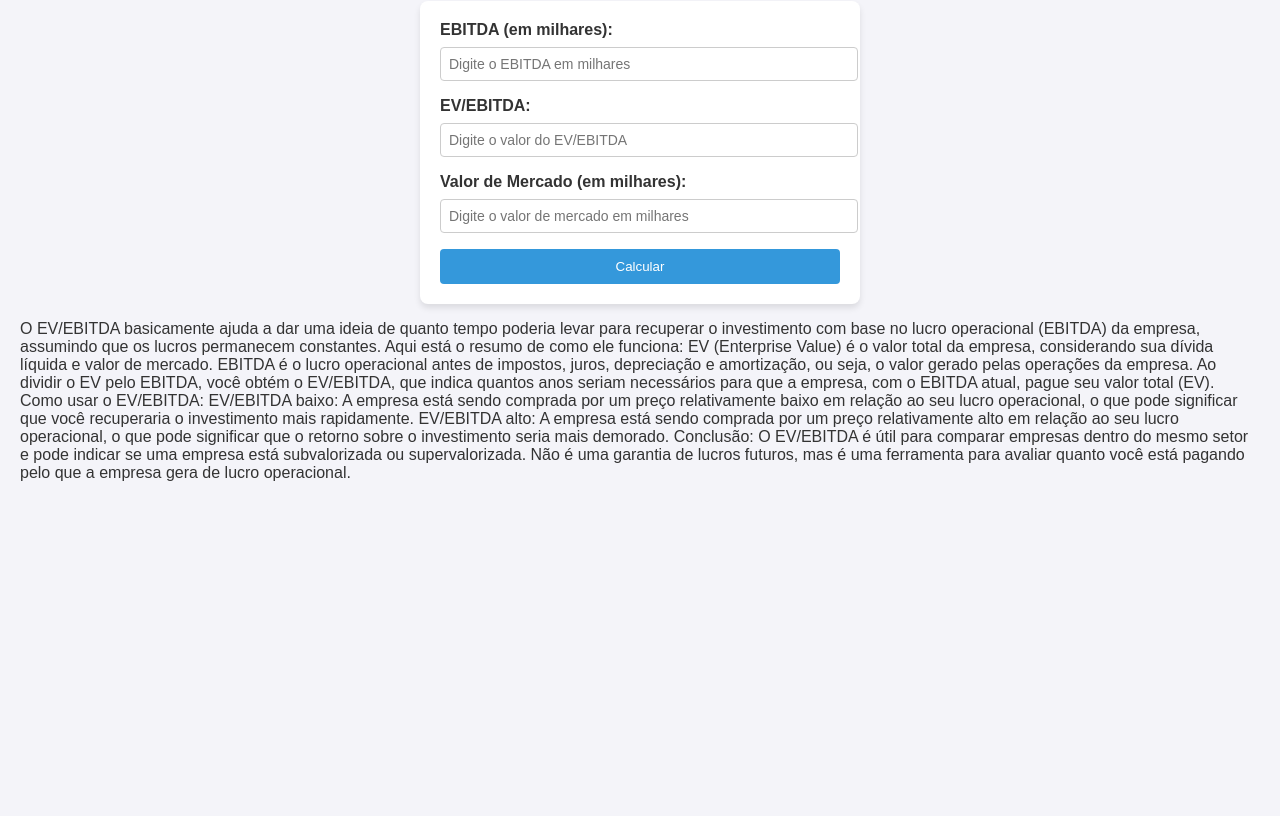
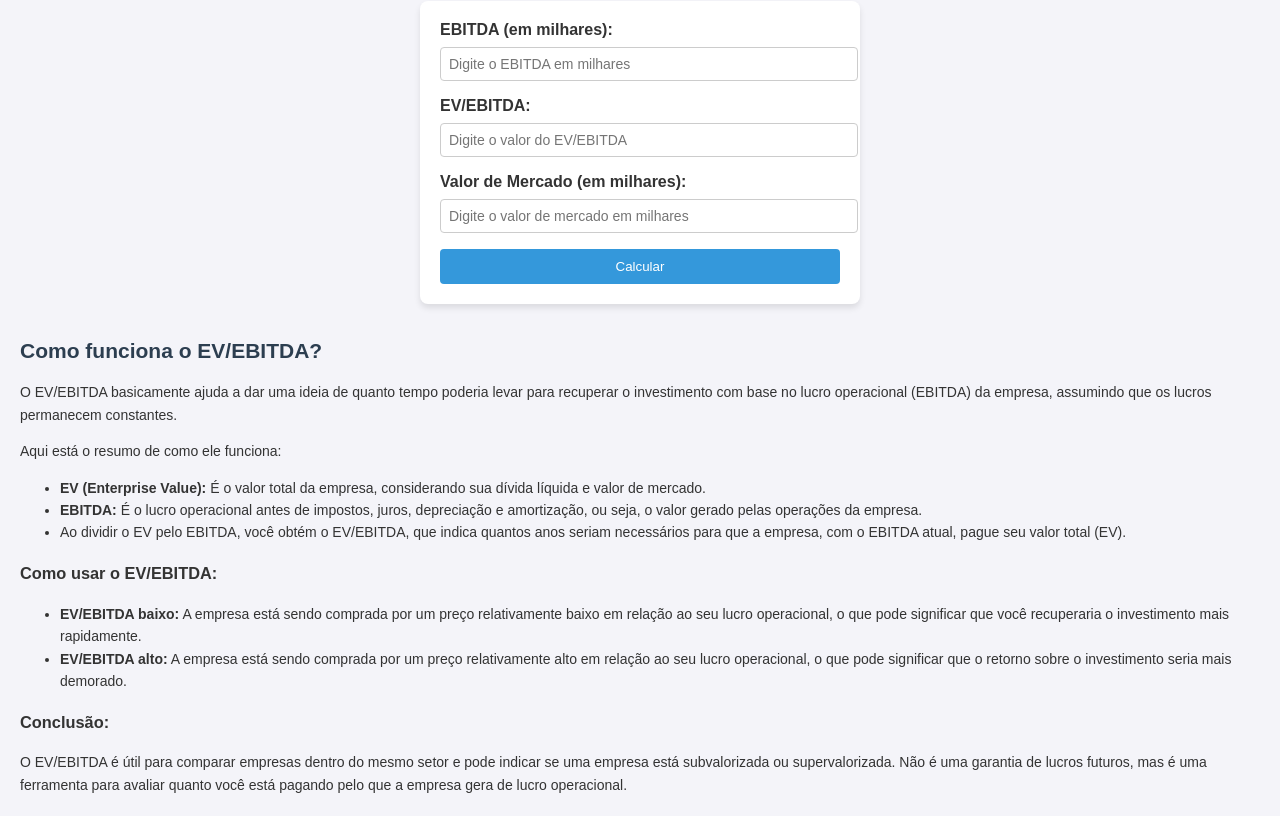
Before and after one commit to CharlesThomaz/Calculadora_dv_ebitda, a plain HTML site: page index.html in a window 1280 px wide. Shown: the part 79-895 px from the top of the page. Before the commit the page ends 800 px from the top, so only its background shows below. Drawn offline with Linux system fonts and the light colour scheme.

Commit message:
Update index.html

```diff
--- a/index.html
+++ b/index.html
@@ -58,6 +58,18 @@
         .result p {
             margin: 5px 0;
         }
+        .explanation {
+            margin-top: 30px;
+            font-size: 14px;
+            line-height: 1.6;
+        }
+        .explanation h2 {
+            color: #2c3e50;
+            margin-bottom: 10px;
+        }
+        .explanation p {
+            margin-bottom: 10px;
+        }
     </style>
 </head>
 <body>
@@ -83,21 +95,31 @@
             <p><strong>DV/EBITDA:</strong> <span id="dv_ebitda"></span>x</p>
         </div>
     </div>
-    <div>
+
+    <div class="explanation">
+        <h2>Como funciona o EV/EBITDA?</h2>
         <p>
             O EV/EBITDA basicamente ajuda a dar uma ideia de quanto tempo poderia levar para recuperar o investimento com base no lucro operacional (EBITDA) da empresa, assumindo que os lucros permanecem constantes.
+        </p>
+        <p>
+            Aqui está o resumo de como ele funciona:
+        </p>
+        <ul>
+            <li><strong>EV (Enterprise Value):</strong> É o valor total da empresa, considerando sua dívida líquida e valor de mercado.</li>
+            <li><strong>EBITDA:</strong> É o lucro operacional antes de impostos, juros, depreciação e amortização, ou seja, o valor gerado pelas operações da empresa.</li>
+            <li>
+                Ao dividir o EV pelo EBITDA, você obtém o EV/EBITDA, que indica quantos anos seriam necessários para que a empresa, com o EBITDA atual, pague seu valor total (EV).
+            </li>
+        </ul>
 
-            Aqui está o resumo de como ele funciona:
+        <h3>Como usar o EV/EBITDA:</h3>
+        <ul>
+            <li><strong>EV/EBITDA baixo:</strong> A empresa está sendo comprada por um preço relativamente baixo em relação ao seu lucro operacional, o que pode significar que você recuperaria o investimento mais rapidamente.</li>
+            <li><strong>EV/EBITDA alto:</strong> A empresa está sendo comprada por um preço relativamente alto em relação ao seu lucro operacional, o que pode significar que o retorno sobre o investimento seria mais demorado.</li>
+        </ul>
 
-            EV (Enterprise Value) é o valor total da empresa, considerando sua dívida líquida e valor de mercado.
-            EBITDA é o lucro operacional antes de impostos, juros, depreciação e amortização, ou seja, o valor gerado pelas operações da empresa.
-            Ao dividir o EV pelo EBITDA, você obtém o EV/EBITDA, que indica quantos anos seriam necessários para que a empresa, com o EBITDA atual, pague seu valor total (EV).
-
-            Como usar o EV/EBITDA:
-
-            EV/EBITDA baixo: A empresa está sendo comprada por um preço relativamente baixo em relação ao seu lucro operacional, o que pode significar que você recuperaria o investimento mais rapidamente.
-            EV/EBITDA alto: A empresa está sendo comprada por um preço relativamente alto em relação ao seu lucro operacional, o que pode significar que o retorno sobre o investimento seria mais demorado.
-            Conclusão:
+        <h3>Conclusão:</h3>
+        <p>
             O EV/EBITDA é útil para comparar empresas dentro do mesmo setor e pode indicar se uma empresa está subvalorizada ou supervalorizada. Não é uma garantia de lucros futuros, mas é uma ferramenta para avaliar quanto você está pagando pelo que a empresa gera de lucro operacional.
         </p>
     </div>
```
